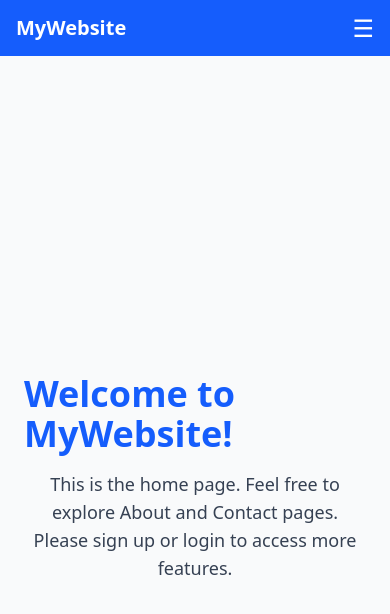
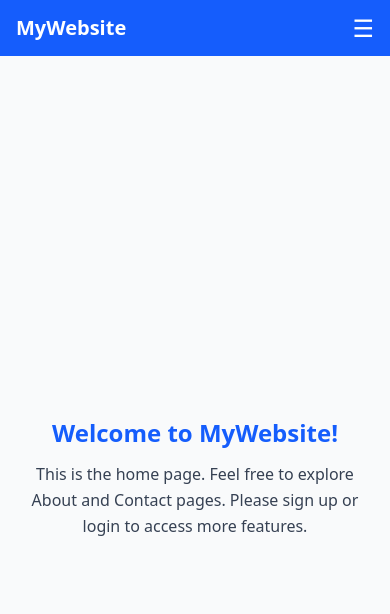
Before and after one commit to dibesh7381/front-end, a React (Vite) app: page / in a window 390 px wide. Shown: the top 614 px of the page. Built offline with nearby package versions, Linux system fonts and the light colour scheme.

Commit message:
update the home page

```diff
--- a/src/Home.jsx
+++ b/src/Home.jsx
@@ -1,8 +1,10 @@
 export default function Home() {
   return (
-    <div className="min-h-screen flex flex-col items-center justify-center bg-gray-50 p-6">
-      <h1 className="text-4xl font-extrabold text-blue-600 mb-4">Welcome to MyWebsite!</h1>
-      <p className="text-lg text-gray-700 max-w-xl text-center">
+    <div className="min-h-screen flex flex-col items-center justify-center bg-gray-50 p-4 sm:p-6">
+      <h1 className="text-2xl sm:text-4xl font-extrabold text-blue-600 mb-3 sm:mb-4 text-center">
+        Welcome to MyWebsite!
+      </h1>
+      <p className="text-base sm:text-lg text-gray-700 max-w-md sm:max-w-xl text-center leading-relaxed px-2">
         This is the home page. Feel free to explore About and Contact pages.
         Please sign up or login to access more features.
       </p>
```
